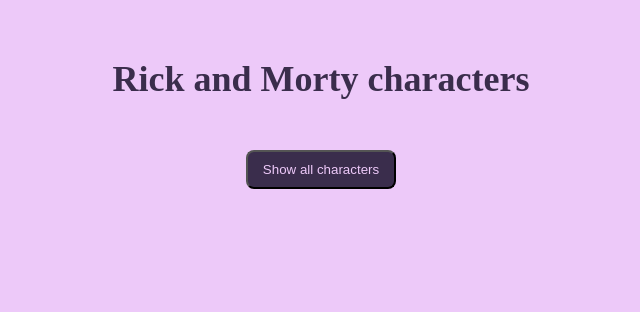
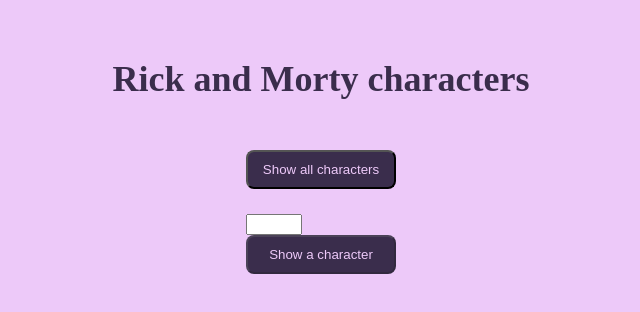
Before and after one commit to elenalenske/rick-and-morty-char-app, an Angular app: page / in a window 1280 px wide. Shown: the top 312 px of the page, without its empty margins (319-959 px from the left). Built offline with nearby package versions, Linux system fonts and the light colour scheme.

Commit message:
added a reactive form

```diff
--- a/src/app/app.module.ts
+++ b/src/app/app.module.ts
@@ -1,5 +1,6 @@
 import { HttpClientModule } from '@angular/common/http';
 import { NgModule } from '@angular/core';
+import { FormsModule, ReactiveFormsModule } from '@angular/forms';
 import { BrowserModule } from '@angular/platform-browser';
 
 import { AppRoutingModule } from './app-routing.module';
@@ -14,7 +15,8 @@
   imports: [
     BrowserModule,
     AppRoutingModule,
-    HttpClientModule
+    HttpClientModule,
+    ReactiveFormsModule
   ],
   providers: [],
   bootstrap: [AppComponent]
--- a/src/app/components/main-container/main-container.component.html
+++ b/src/app/components/main-container/main-container.component.html
@@ -6,6 +6,11 @@
     <div class="button">
         <button *ngIf="!showCharacters" (click)="onShowAll()">Show all characters</button>
         <button *ngIf="showCharacters" (click)="onHideAll()">Hide all characters</button>
+
+        <form [formGroup]="characterForm" class="form" *ngIf="!showCharacters">
+            <input formControlName="characterNumber" type="number" min="1" max="20" />
+        </form>
+        <button *ngIf="!showCharacters" (click)="onShowCharacter()" [disabled]="characterForm.invalid">Show a character</button>
     </div>
 
     <div *ngIf="showCharacters">
--- a/src/app/components/main-container/main-container.component.scss
+++ b/src/app/components/main-container/main-container.component.scss
@@ -16,8 +16,14 @@
 
     .button {
         padding-bottom: 50px;
+
         button {
             @include button-styling;
+            width: 100%;
+        }
+
+        .form {
+            margin-top: 25px;
         }
     }
 
--- a/src/app/components/main-container/main-container.component.ts
+++ b/src/app/components/main-container/main-container.component.ts
@@ -1,4 +1,5 @@
 import { Component, OnInit } from '@angular/core';
+import { FormBuilder, FormControl, FormGroup, Validators } from '@angular/forms';
 import { AllCharacters, Character } from 'src/app/interfaces/characters-interface';
 import { DataService } from 'src/app/services/data.service';
 
@@ -10,10 +11,16 @@
 export class MainContainerComponent implements OnInit {
   showCharacters: boolean = false;
   allCharacters: Character[] = [];
+  characterForm: FormGroup;
+  character: Character;
 
-  constructor(private dataService: DataService) {}
+  constructor(
+    private dataService: DataService,
+    private formBuilder: FormBuilder
+  ) {}
 
   ngOnInit(): void {
+    this.initForm();
   }
 
   onShowAll(): void {
@@ -30,4 +37,20 @@
   onHideAll(): void {
     this.showCharacters = false;
   }
+
+  onShowCharacter(): void {
+    // console.log('characterForm:', this.characterForm.value.characterNumber)
+    this.dataService.getASingleCharacter(this.characterForm.value.characterNumber).subscribe((data: Character) => {
+      if (data) {
+        this.character = data;
+        // console.log('character:', this.character)
+      }
+    })
+  }
+
+  private initForm(): void {
+    this.characterForm = this.formBuilder.group({
+      characterNumber: [null, Validators.required]
+    })
+  }
 }
--- a/src/app/services/data.service.ts
+++ b/src/app/services/data.service.ts
@@ -1,7 +1,7 @@
 import { Injectable } from '@angular/core';
 import { HttpClient } from '@angular/common/http';
 import { Observable } from 'rxjs';
-import { AllCharacters } from '../interfaces/characters-interface';
+import { AllCharacters, Character } from '../interfaces/characters-interface';
 
 @Injectable({
   providedIn: 'root'
@@ -16,4 +16,9 @@
     const url = 'https://rickandmortyapi.com/api/character'
     return this.http.get<AllCharacters>(url);
   }
+
+  getASingleCharacter(number: number): Observable<Character> {
+    const url = `https://rickandmortyapi.com/api/character/${number}`
+    return this.http.get<Character>(url);
+  }
 }
--- a/tsconfig.json
+++ b/tsconfig.json
@@ -9,6 +9,7 @@
     "noImplicitOverride": true,
     "noPropertyAccessFromIndexSignature": true,
     "noImplicitReturns": true,
+    "strictPropertyInitialization": false,
     "noFallthroughCasesInSwitch": true,
     "sourceMap": true,
     "declaration": false,
```
